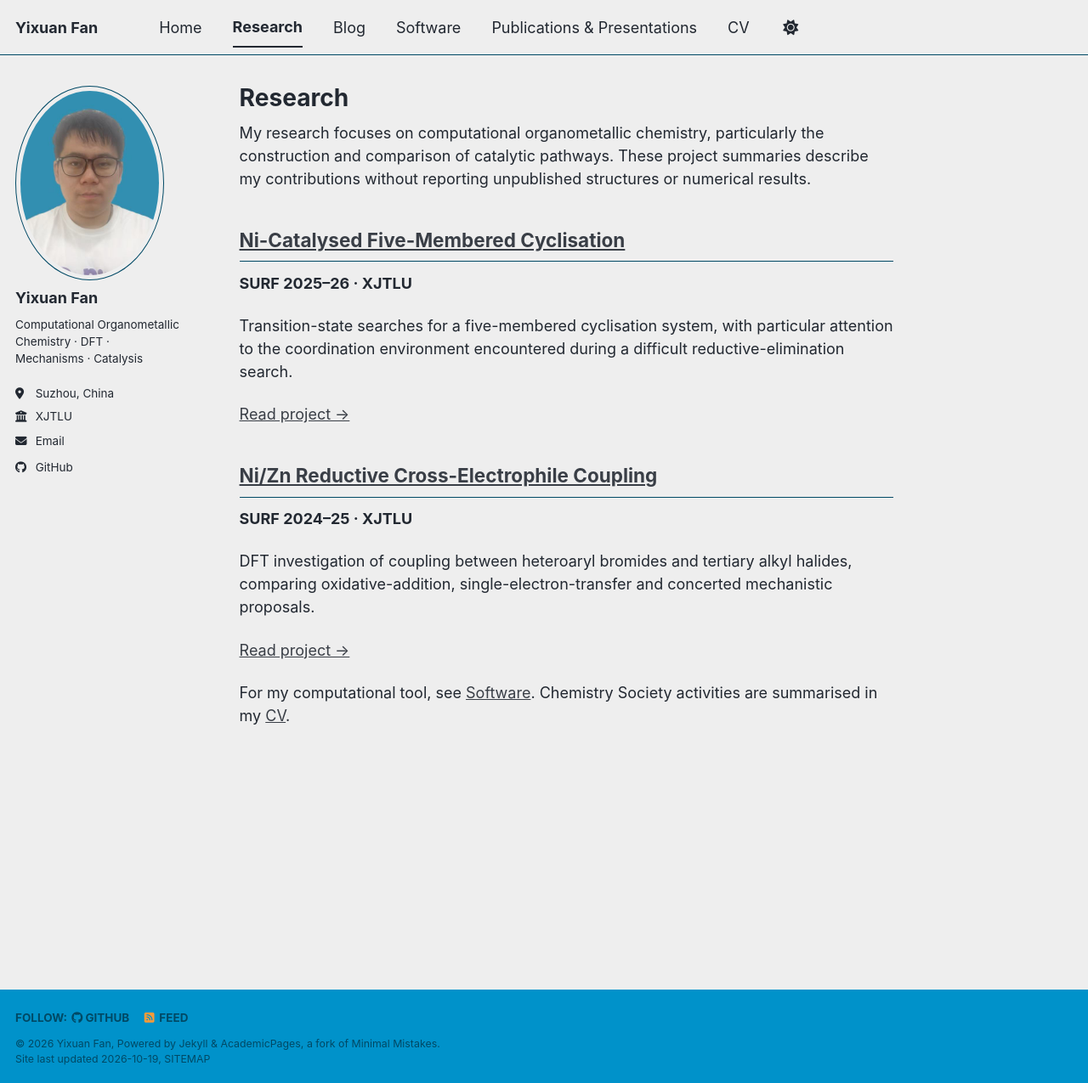
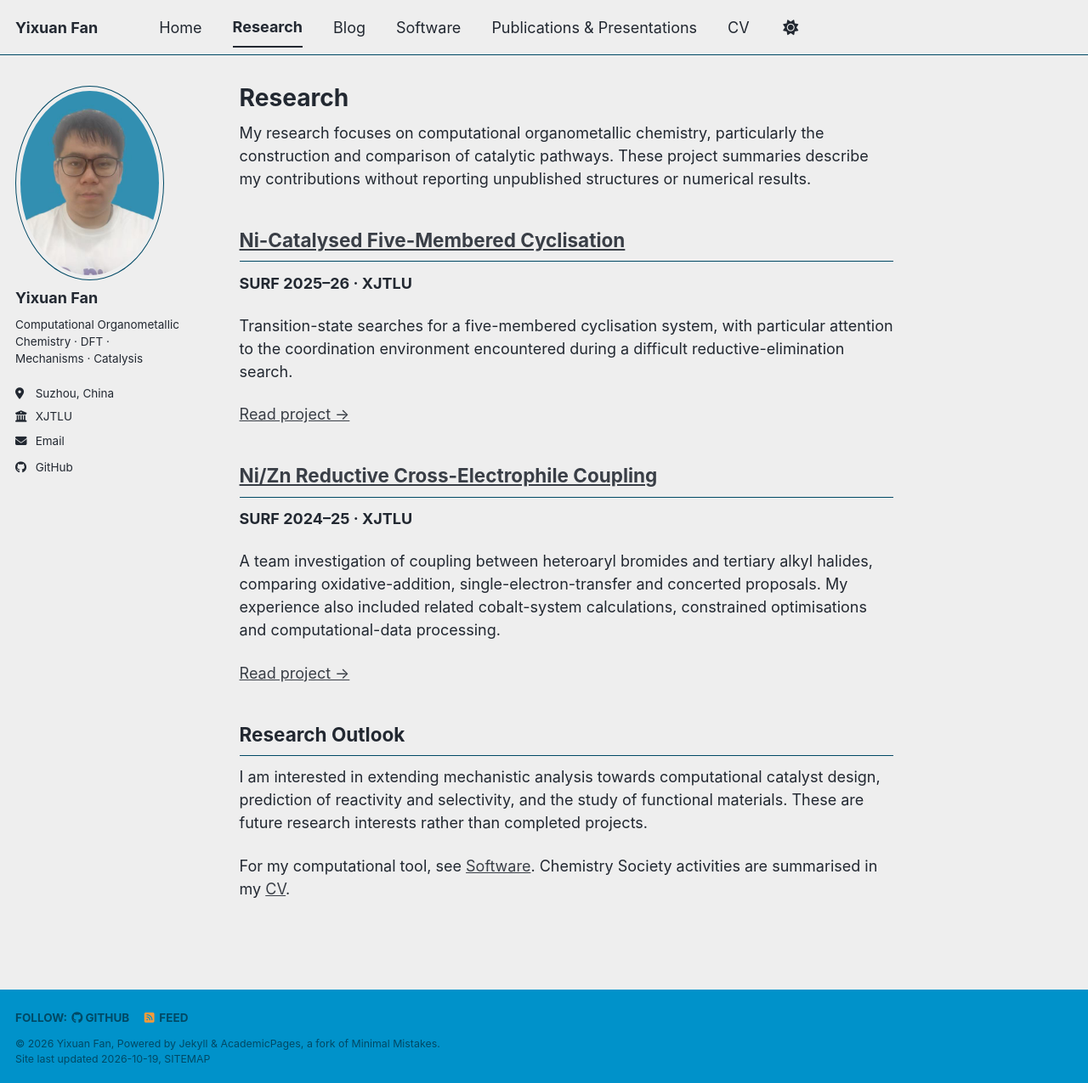
Before and after one commit to Lightmessager/lightmessager.github.io, a Jekyll site: the page built from _pages/portfolio.html, in a window 1280 px wide and 1275 px high. Shown: the whole window at 85% size. Built offline with Jekyll 4.4.1, drawn with Linux system fonts in a browser that asks for light colours; a style sheet for code colours, icons or effects is not loaded.

Commit message:
Expand academic profile from supplied CV and questionnaire

```diff
--- a/_pages/portfolio.html
+++ b/_pages/portfolio.html
@@ -22,8 +22,12 @@ redirect_from:
 
 <p><strong>SURF 2024–25 · XJTLU</strong></p>
 
-<p>DFT investigation of coupling between heteroaryl bromides and tertiary alkyl halides, comparing oxidative-addition, single-electron-transfer and concerted mechanistic proposals.</p>
+<p>A team investigation of coupling between heteroaryl bromides and tertiary alkyl halides, comparing oxidative-addition, single-electron-transfer and concerted proposals. My experience also included related cobalt-system calculations, constrained optimisations and computational-data processing.</p>
 
 <p><a href="{{ '/portfolio/surf-2024-25/' | relative_url }}">Read project →</a></p>
 
+<h2>Research Outlook</h2>
+
+<p>I am interested in extending mechanistic analysis towards computational catalyst design, prediction of reactivity and selectivity, and the study of functional materials. These are future research interests rather than completed projects.</p>
+
 <p>For my computational tool, see <a href="{{ '/software/' | relative_url }}">Software</a>. Chemistry Society activities are summarised in my <a href="{{ '/cv/' | relative_url }}">CV</a>.</p>
```
